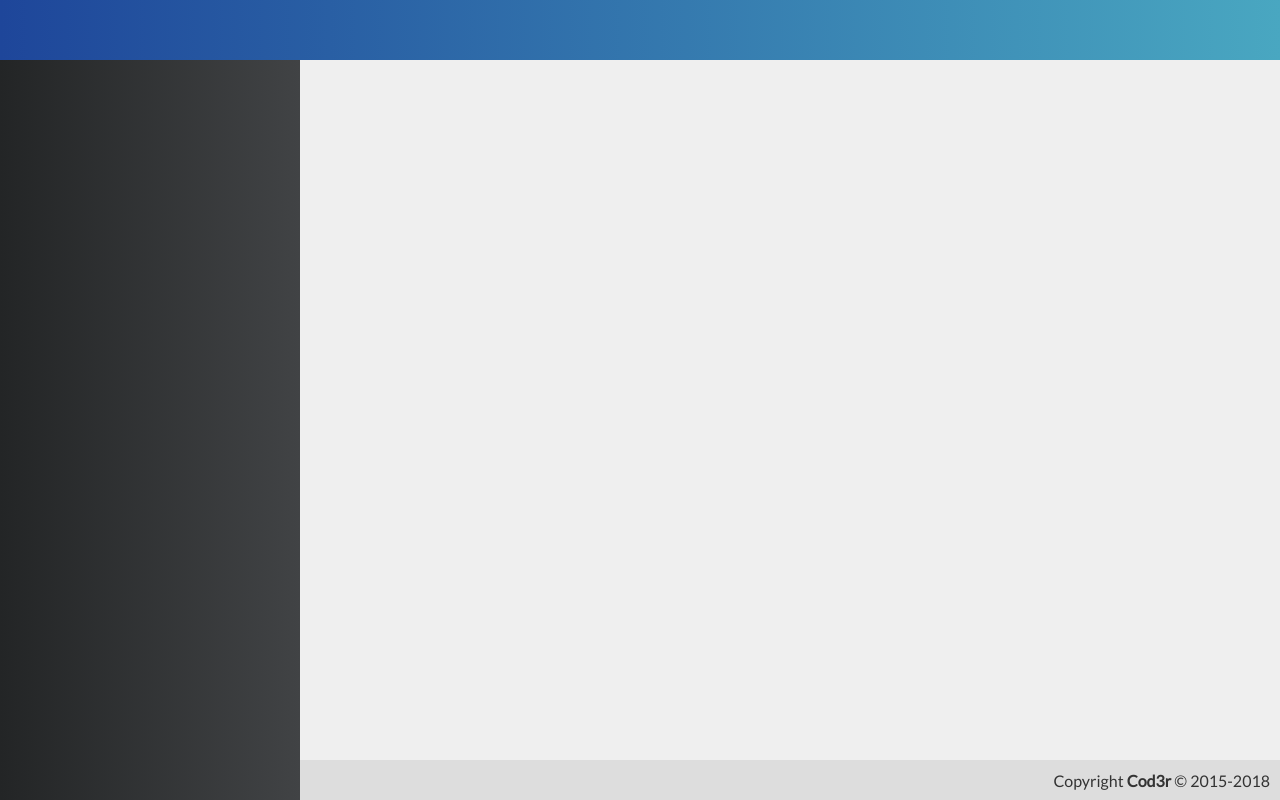
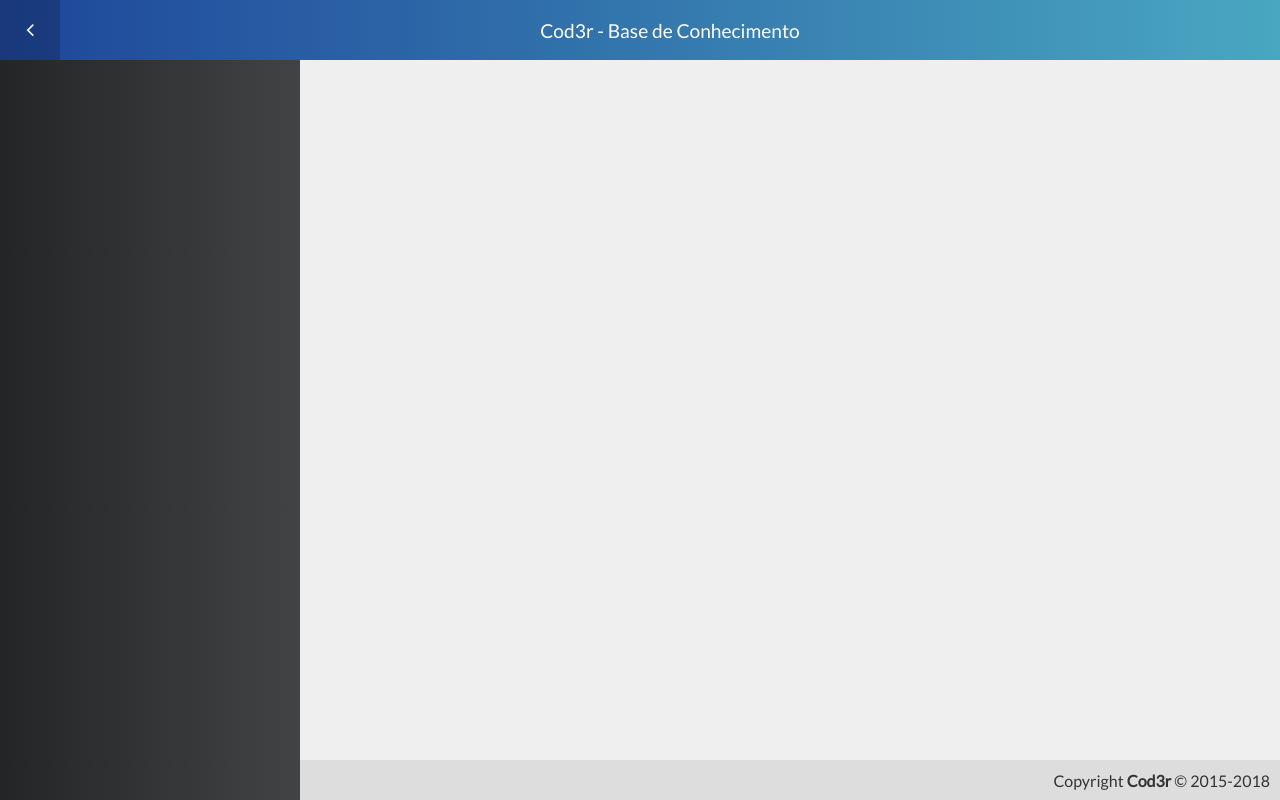
Before and after one commit to edumoritz/curso-webfull, a Vue app in the folder knowledge/versao-inicial/frontend/: page / in a window 1280 px wide. Built offline with nearby package versions, Linux system fonts and the light colour scheme.

Commit message:
Componente Cabeçalho

```diff
--- a/knowledge/versao-inicial/frontend/src/App.vue
+++ b/knowledge/versao-inicial/frontend/src/App.vue
@@ -1,6 +1,6 @@
 <template>
 	<div id="app">
-		<Header />
+		<Header title="Cod3r - Base de Conhecimento" :hideToggle="false" />
 		<Menu />
 		<Content />
 		<Footer />
--- a/knowledge/versao-inicial/frontend/src/components/template/Header.vue
+++ b/knowledge/versao-inicial/frontend/src/components/template/Header.vue
@@ -1,10 +1,30 @@
 <template>
-  <header class="header"></header>
+  <header class="header">
+      <a class="toggle" @click="toggleMenu" v-if="!hideToggle">
+        <i class="fa fa-lg" :class="icon"></i>
+      </a>
+      <h1 class="title">
+        {{ title }}
+      </h1>
+  </header>
 </template>
 
 <script>
 export default {
-  name: 'Header'
+  name: 'Header',
+  props: {
+    title: String,
+    hideToggle: Boolean
+  },
+  computed: {
+    icon() {
+      return "fa-angle-left"
+    }
+  },
+  methods: {
+    toggleMenu() {
+    }
+  }
 }
 </script>
 
@@ -17,4 +37,29 @@ export default {
     justify-content: center;
     align-items: center;
   }
+  .title {
+    font-size: 1.2rem;
+    color: #fff;
+    font-weight: 100;
+    flex-grow: 1;
+    text-align: center;
+  }
+  .title a {
+    color: #fff;
+    text-decoration: none;
+  }
+  header.header > a.toggle {
+    width: 60px;
+    height: 100%;
+    color: #fff;
+    justify-self: flex-start;
+    text-decoration: none;
+
+    display: flex;
+    justify-content: center;
+    align-items: center;
+  }
+  header.header > a.toggle:hover {
+    background-color: rgba(0, 0, 0, 0.2);
+  }
 </style>
--- a/knowledge/versao-inicial/frontend/src/main.js
+++ b/knowledge/versao-inicial/frontend/src/main.js
@@ -1,3 +1,5 @@
+
+import "font-awesome/css/font-awesome.css"
 import Vue from 'vue'
 
 import App from './App'
```
